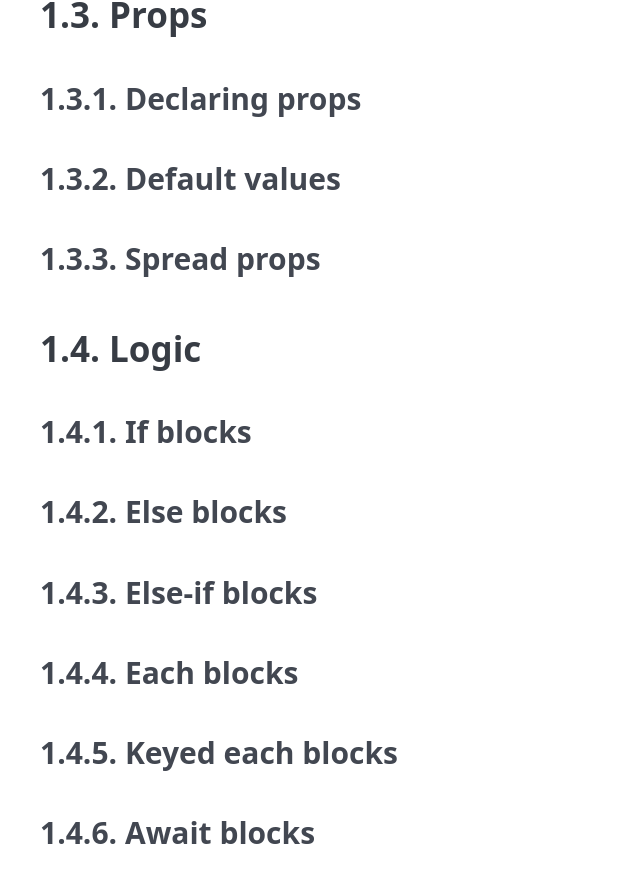
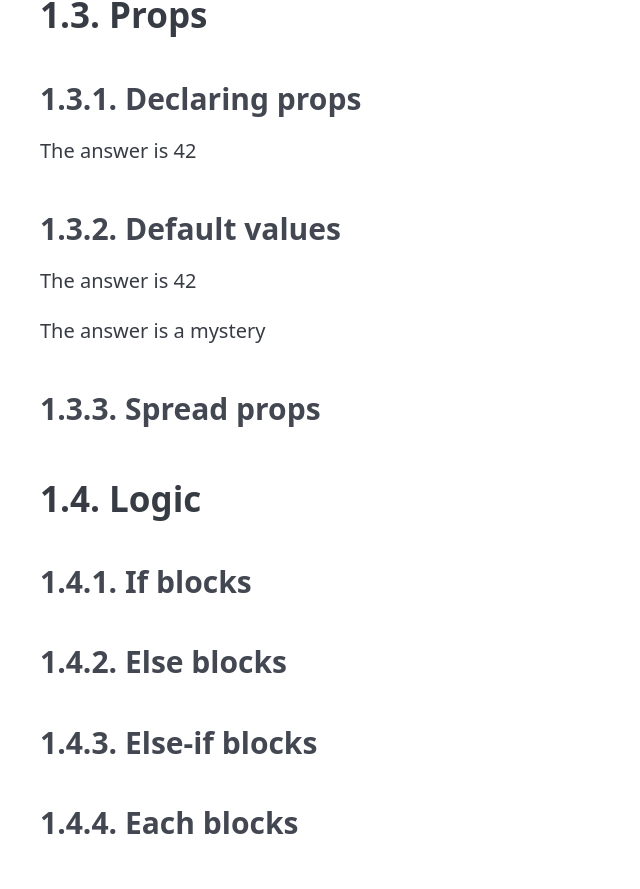
Before and after one commit to gavinln/frontend, a SvelteKit app in the folder svelte/sv-example/: page /basic_svelte in a window 1280 px wide. Shown: the part 2385-3274 px from the top of the page, without its empty margins (0-640 px from the left). Built offline with nearby package versions, Linux system fonts and the light colour scheme.

Commit message:
add example of svelte props

```diff
--- a/svelte/sv-example/src/routes/basic_svelte/+page.svelte
+++ b/svelte/sv-example/src/routes/basic_svelte/+page.svelte
@@ -50,7 +50,9 @@
 	import Counter from './Counter.svelte';
   // 1.3. Props
   // 1.3.1. Declaring props
+	import Nested2 from './Nested2.svelte';
   // 1.3.2. Default values
+	import Nested3 from './Nested3.svelte';
   // 1.3.3. Spread props
   // 1.4. Logic
   // 1.4.1. If blocks
@@ -142,7 +144,10 @@
   <Counter />
 <h2>1.3. Props</h2>
 <h3>1.3.1. Declaring props</h3>
+  <Nested2 answer={42} />
 <h3>1.3.2. Default values</h3>
+  <Nested3 answer={42} />
+  <Nested3 />
 <h3>1.3.3. Spread props</h3>
 <h2>1.4. Logic</h2>
 <h3>1.4.1. If blocks</h3>
--- /dev/null
+++ b/svelte/sv-example/src/routes/basic_svelte/Nested2.svelte
@@ -0,0 +1,5 @@
+<script>
+	let { answer } = $props();
+</script>
+
+<p>The answer is {answer}</p>
--- /dev/null
+++ b/svelte/sv-example/src/routes/basic_svelte/Nested3.svelte
@@ -0,0 +1,5 @@
+<script>
+	let { answer = 'a mystery' } = $props();
+</script>
+
+<p>The answer is {answer}</p>
```
